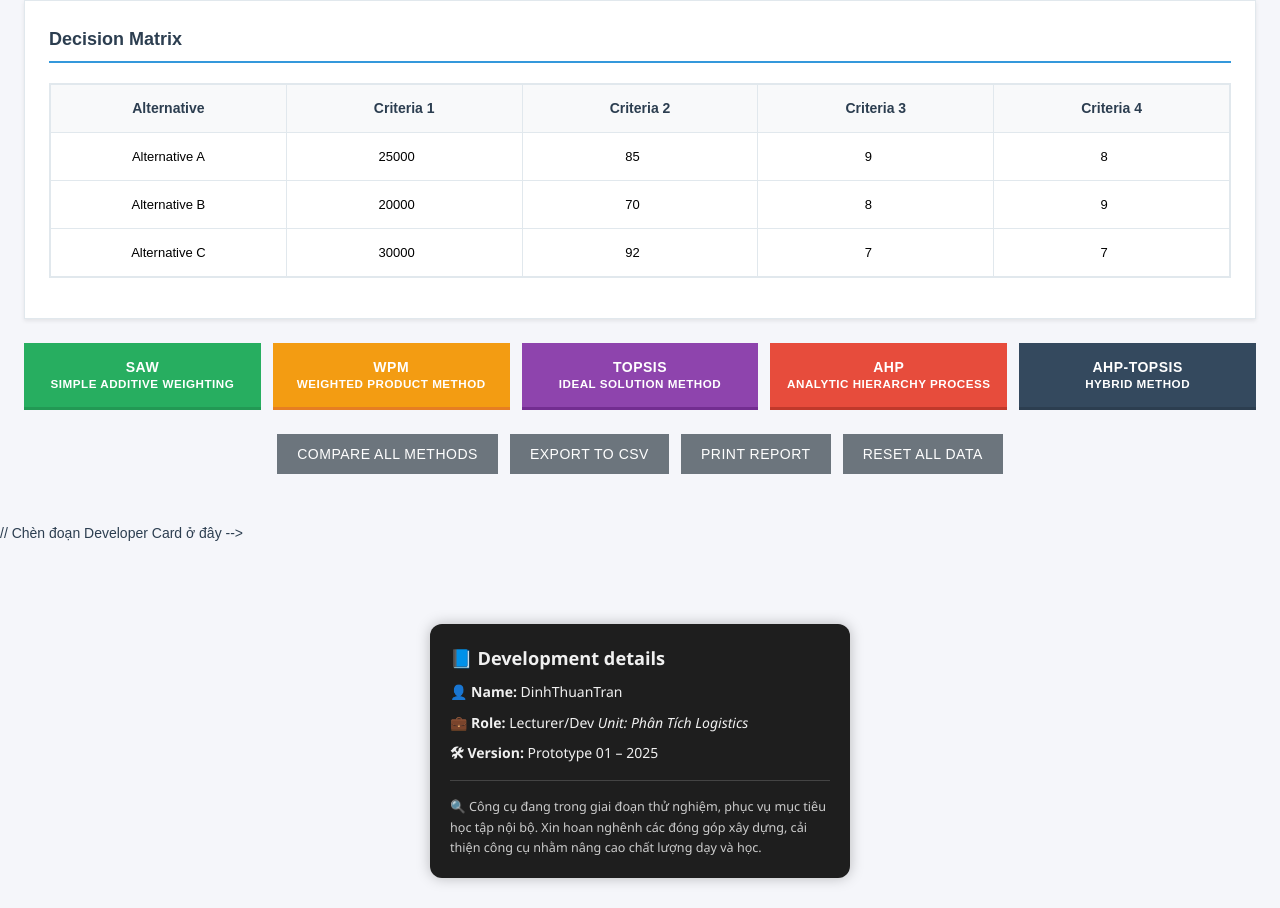
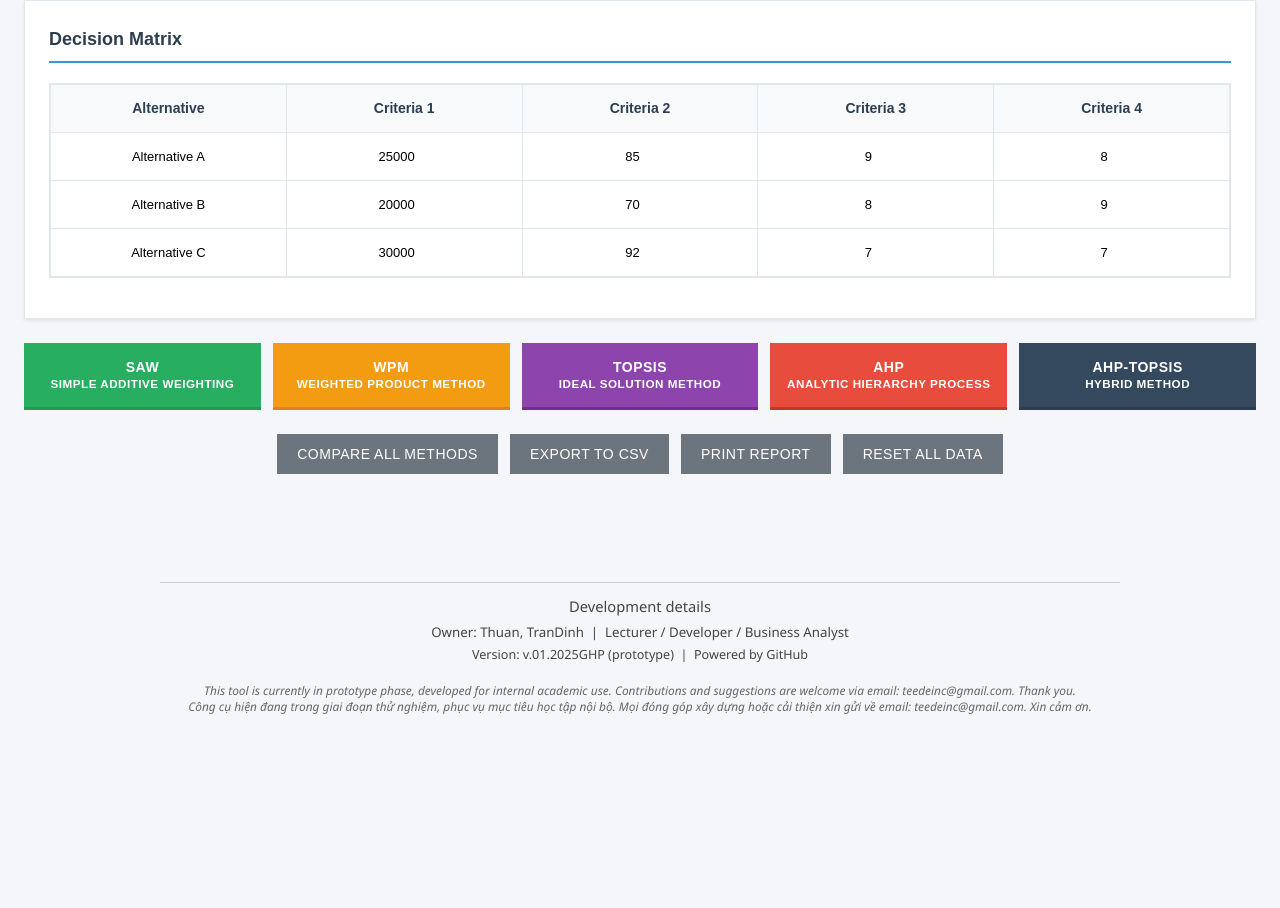
Before and after one commit to JohannT23/mcdm_webtool, a plain HTML site: page index.html in a window 1280 px wide. Shown: the part 740-1648 px from the top of the page. After the commit the page ends 1497 px from the top, so only its background shows below. Drawn offline with nearby package versions, Linux system fonts and the light colour scheme.

Commit message:
index.html

```diff
--- a/index.html
+++ b/index.html
@@ -2169,14 +2169,23 @@
             setTimeout(runUATTests, 2000);
         }
     </script>
-// Chèn đoạn Developer Card ở đây -->
-<div style="max-width: 420px; margin: 80px auto 30px auto; padding: 20px; border-radius: 12px; background-color: #1e1e1e; box-shadow: 0 0 14px rgba(0,0,0,0.25); font-family: 'Segoe UI', sans-serif; color: #f0f0f0;">
-  <h3 style="margin-top: 0; font-size: 1.3em;">📘 Development details </h3>
-  <p style="margin: 8px 0;"><strong>👤 Name:</strong> DinhThuanTran</p>
-  <p style="margin: 8px 0;"><strong>💼 Role:</strong> Lecturer/Dev <em>Unit: Phân Tích Logistics</em></p>
-  <p style="margin: 8px 0;"><strong>🛠 Version:</strong> Prototype 01 – 2025</p>
-  <hr style="margin: 16px 0; border: none; border-top: 1px solid #444;">
-  <p style="font-size: 0.9em; color: #cccccc;">🔍 Công cụ đang trong giai đoạn thử nghiệm, phục vụ mục tiêu học tập nội bộ. Xin hoan nghênh các đóng góp xây dựng, cải thiện công cụ nhằm nâng cao chất lượng dạy và học.</p>
+
+<div style="max-width: 960px; margin: 60px auto 30px auto; padding: 12px; font-family: 'Segoe UI', sans-serif; text-align: center; border-top: 1px solid #ccc; color: #444;">
+  <p style="margin: 0; font-size: 1.05em; font-weight: 500;">
+    Development details
+  </p>
+  <p style="margin: 4px 0 0 0; font-size: 0.95em;">
+    Owner: Thuan, TranDinh &nbsp;|&nbsp; Lecturer / Developer / Business Analyst
+  </p>
+  <p style="margin: 2px 0 0 0; font-size: 0.9em;">
+    Version: v.01.2025GHP (prototype) &nbsp;|&nbsp; Powered by GitHub
+  </p>
+  <p style="margin: 16px 0 0 0; font-size: 0.85em; color: #666; line-height: 1.4;">
+    <em>
+      This tool is currently in prototype phase, developed for internal academic use. Contributions and suggestions are welcome via email: teedeinc@gmail.com. Thank you.<br>
+      Công cụ hiện đang trong giai đoạn thử nghiệm, phục vụ mục tiêu học tập nội bộ. Mọi đóng góp xây dựng hoặc cải thiện xin gửi về email: teedeinc@gmail.com. Xin cảm ơn.
+    </em>
+  </p>
 </div>
 </body>
 </html>
```
